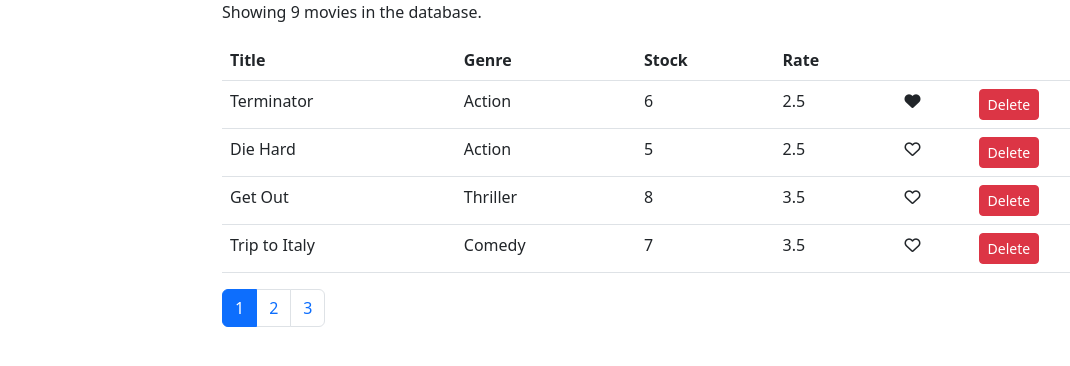
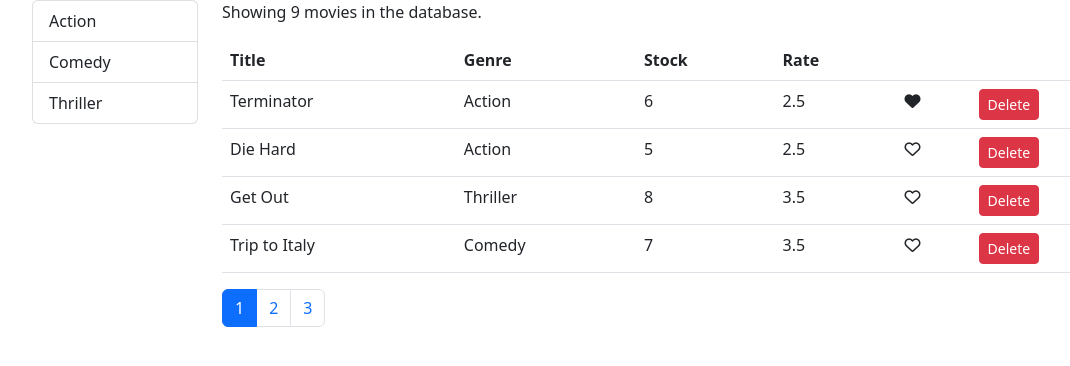
Before and after one commit to mightyhyuk/vyond, a React (Create React App) app: page / in a window 1280 px wide. Shown: the top 366 px of the page, without its empty margins (50-1120 px from the left). Built offline with nearby package versions, Linux system fonts and the light colour scheme.

Commit message:
Display items in ListGroup

```diff
--- a/src/components/common/listGroup.jsx
+++ b/src/components/common/listGroup.jsx
@@ -1,5 +1,18 @@
-const ListGroup = () => {
-  return null;
+const ListGroup = (props) => {
+  const { items, nameProp, idProp } = props;
+
+  return (
+    <div className="list-group">
+      {items.map((item) => (
+        <button
+          key={item[idProp]}
+          className="list-group-item list-group-item-action"
+        >
+          {item[nameProp]}
+        </button>
+      ))}
+    </div>
+  );
 };
 
 export default ListGroup;
--- a/src/components/movies.jsx
+++ b/src/components/movies.jsx
@@ -27,6 +27,8 @@ class Movies extends Component {
         <div className="col-2">
           <ListGroup
             items={this.state.genres}
+            nameProp="name"
+            idProp="_id"
             handleItemSelect={this.handleGenreSelect}
           />
         </div>
```
